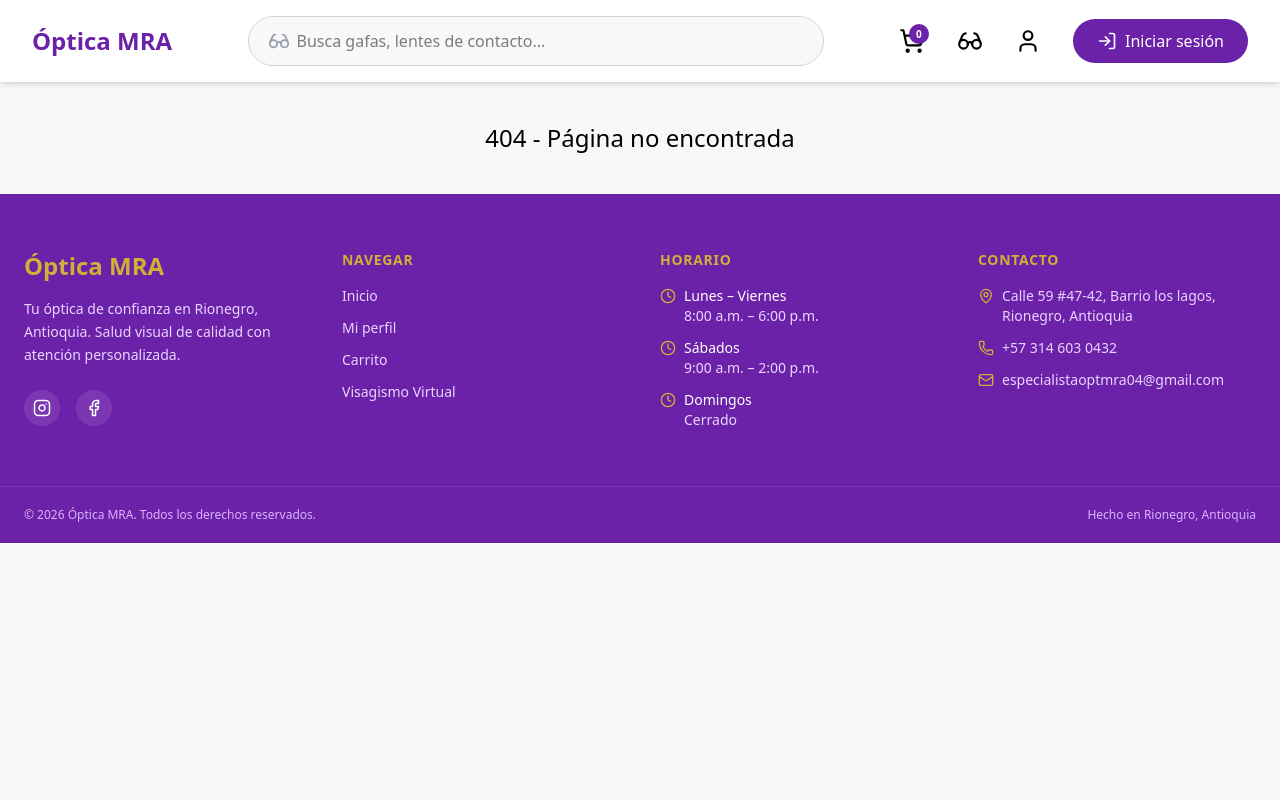
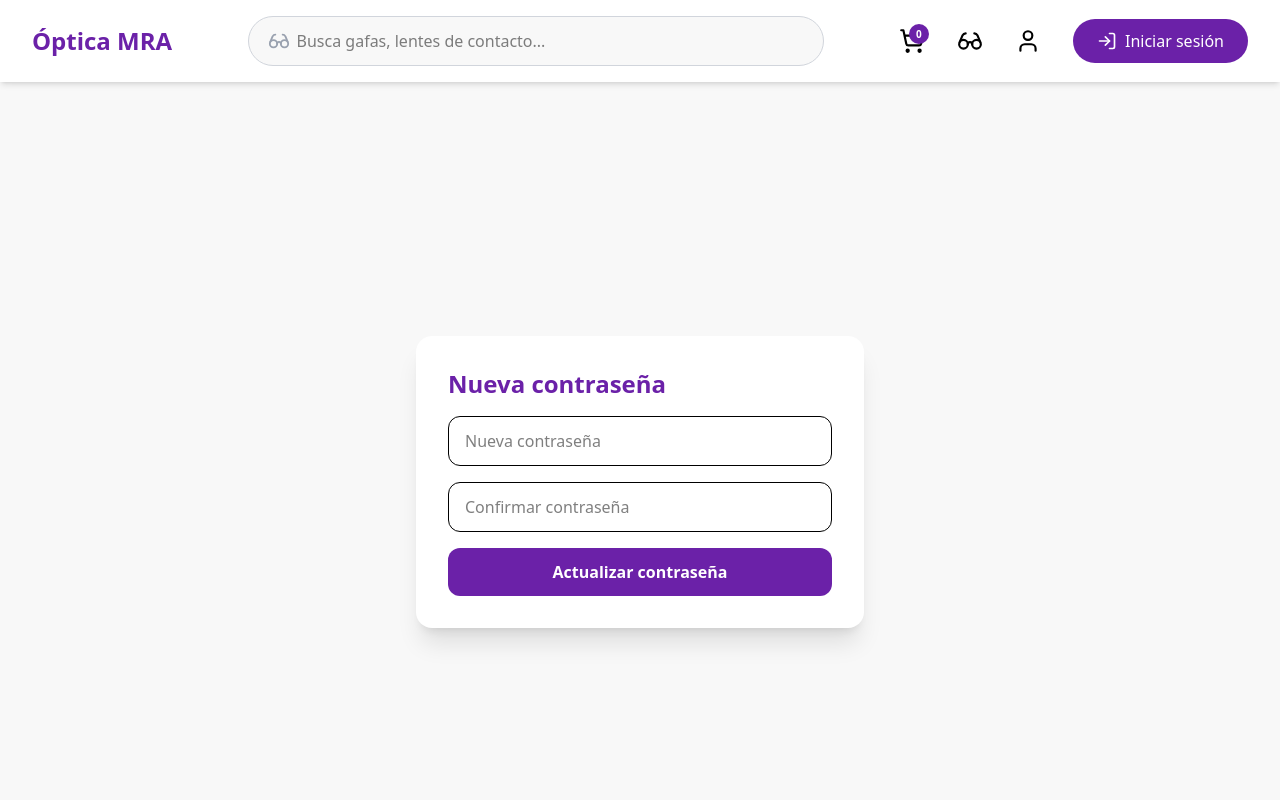
Before and after one commit to Mateo95CV/Proyecto-MRA, a React (Vite) app in the folder proyecto-mra/: page /reset-password in a window 1280 px wide. Shown: the top 800 px of the page. Built offline with nearby package versions, Linux system fonts and the light colour scheme.

Commit message:
Se agrega seccion de recuperar contraseña, continuariamos con arreglar lo de la imagen de la seccion principal

```diff
--- a/proyecto-mra/src/App.tsx
+++ b/proyecto-mra/src/App.tsx
@@ -1,4 +1,4 @@
-import { BrowserRouter as Router, Routes, Route } from 'react-router-dom';
+import { BrowserRouter as Router, Routes, Route, useLocation } from 'react-router-dom';
 import Navbar from './components/Navbar';
 import ProtectedRoute from './components/ProtectedRoute';
 
@@ -10,6 +10,7 @@ import Perfil from './pages/Perfil';
 import Carrito from './pages/Carrito';
 import Visagismo from './pages/Visagismo';
 import ProductDetail from './pages/ProductDetail';
+import ResetPassword from './pages/ResetPassword';
 
 // Paginas de admin
 import AdminDashboard from './pages/Admin/AdminDashboard'
@@ -32,11 +33,26 @@ function App() {
       <CartProvider>
         <OrderProvider>
           <Router>
+            <AppContent />
+          </Router>
+        </OrderProvider>
+      </CartProvider>
+    </AuthProvider>
+  );
+}
+
+function AppContent() {
+  const location = useLocation();
+
+  return (
+    <>
       <Navbar />
-            <Routes>              {/* Rutas públicas */}
+      <Routes>
+        {/* Rutas públicas */}
         <Route element={<ProtectedRoute isPublic redirectTo="/" />}>
           <Route path="/login" element={<Login />} />
           <Route path="/register" element={<Register />} />
+          <Route path="/reset-password" element={<ResetPassword />} />
         </Route>
 
         {/* Rutas principales (públicas) */}
@@ -63,7 +79,7 @@ function App() {
         {/* Ruta 404 */}
         <Route path="*" element={<div className="p-10 text-center text-2xl">404 - Página no encontrada</div>} />
       </Routes>
-            <Footer />
+      {!location.pathname.startsWith('/admin') && location.pathname !== '/login' && location.pathname !== '/register' && <Footer />}
       <Toaster
         position="top-center"
         toastOptions={{
@@ -86,10 +102,7 @@ function App() {
           },
         }}
       />
-          </Router>
-        </OrderProvider>
-      </CartProvider>
-    </AuthProvider>
+    </>
   );
 }
 
--- a/proyecto-mra/src/pages/Login.tsx
+++ b/proyecto-mra/src/pages/Login.tsx
@@ -3,6 +3,7 @@ import { useState } from 'react';
 import { useAuth } from '../hooks/useAuth';
 import { useNavigate, Link } from 'react-router-dom';
 import { Loader2 } from 'lucide-react';
+import { supabase } from '../lib/supabaseClient';
 
 const Login = () => {
   const [email,    setEmail]    = useState('');
@@ -11,6 +12,27 @@ const Login = () => {
   const [loading,  setLoading]  = useState(false);
   const { login } = useAuth();
   const navigate  = useNavigate();
+
+  const [showReset, setShowReset] = useState(false);
+  const [resetEmail, setResetEmail] = useState('');
+  const [resetMsg, setResetMsg] = useState('');
+
+// Esto es para el recuperacion de contraseña
+const handleReset = async (e: React.FormEvent) => {
+  e.preventDefault();
+  setLoading(true);
+  try {
+    const { error } = await supabase.auth.resetPasswordForEmail(resetEmail, {
+      redirectTo: `${window.location.origin}/reset-password`,
+    });
+    if (error) throw error;
+    setResetMsg('Revisa tu correo, te enviamos el enlace de recuperación.');
+  } catch (err: any) {
+    setError('No se pudo enviar el correo. Verifica la dirección.');
+  } finally {
+    setLoading(false);
+  }
+};
 
   const handleSubmit = async (e: React.FormEvent) => {
     e.preventDefault();
@@ -71,6 +93,35 @@ const Login = () => {
             Regístrate aquí
           </Link>
         </p>
+        <button
+          type="button"
+          onClick={() => { setShowReset(true); setError(''); }}
+          className="text-sm text-primary-purple hover:underline mt-2 block mx-auto"
+        >
+          ¿Olvidaste tu contraseña?
+        </button>
+        {/* Aca va el formulario de recuperacion de contraseña */}
+        {showReset && (
+        <form onSubmit={handleReset} className="flex flex-col gap-4">
+          <h2 className="text-xl font-bold text-primary-purple">Recuperar contraseña</h2>
+          <input
+            type="email"
+            placeholder="Tu correo registrado"
+            value={resetEmail}
+            onChange={e => setResetEmail(e.target.value)}
+            className="border rounded-xl px-4 py-3 focus:outline-none focus:border-primary-gold"
+            required
+          />
+          {resetMsg && <p className="text-green-600 text-sm">{resetMsg}</p>}
+          {error && <p className="text-red-500 text-sm">{error}</p>}
+          <button type="submit" className="bg-primary-purple text-white py-3 rounded-xl font-bold">
+            {loading ? 'Enviando...' : 'Enviar enlace'}
+          </button>
+          <button type="button" onClick={() => setShowReset(false)} className="text-sm text-gray-500 hover:underline">
+            Volver al inicio de sesión
+          </button>
+        </form>
+      )}
       </div>
     </div>
   );
--- /dev/null
+++ b/proyecto-mra/src/pages/ResetPassword.tsx
@@ -0,0 +1,41 @@
+// src/pages/ResetPassword.tsx
+import { useState, useEffect } from 'react';
+import { useNavigate } from 'react-router-dom';
+import { supabase } from '../lib/supabaseClient';
+
+const ResetPassword = () => {
+  const [password, setPassword] = useState('');
+  const [confirm, setConfirm] = useState('');
+  const [msg, setMsg] = useState('');
+  const [error, setError] = useState('');
+  const navigate = useNavigate();
+
+  const handleSubmit = async (e: React.FormEvent) => {
+    e.preventDefault();
+    if (password !== confirm) { setError('Las contraseñas no coinciden'); return; }
+    const { error } = await supabase.auth.updateUser({ password });
+    if (error) setError('No se pudo actualizar. Intenta de nuevo.');
+    else { setMsg('¡Contraseña actualizada! Redirigiendo...'); setTimeout(() => navigate('/login'), 2000); }
+  };
+
+  return (
+    <div className="min-h-screen flex items-center justify-center px-4">
+      <form onSubmit={handleSubmit} className="bg-white rounded-2xl shadow-xl p-8 w-full max-w-md flex flex-col gap-4">
+        <h1 className="text-2xl font-bold text-primary-purple">Nueva contraseña</h1>
+        <input type="password" placeholder="Nueva contraseña" value={password}
+          onChange={e => setPassword(e.target.value)} required minLength={6}
+          className="border rounded-xl px-4 py-3 focus:outline-none focus:border-primary-gold" />
+        <input type="password" placeholder="Confirmar contraseña" value={confirm}
+          onChange={e => setConfirm(e.target.value)} required
+          className="border rounded-xl px-4 py-3 focus:outline-none focus:border-primary-gold" />
+        {error && <p className="text-red-500 text-sm">{error}</p>}
+        {msg && <p className="text-green-600 text-sm">{msg}</p>}
+        <button type="submit" className="bg-primary-purple text-white py-3 rounded-xl font-bold hover:bg-purple-900 transition">
+          Actualizar contraseña
+        </button>
+      </form>
+    </div>
+  );
+};
+
+export default ResetPassword;
```
Lines whose indentation alone changed are shown as unchanged.
